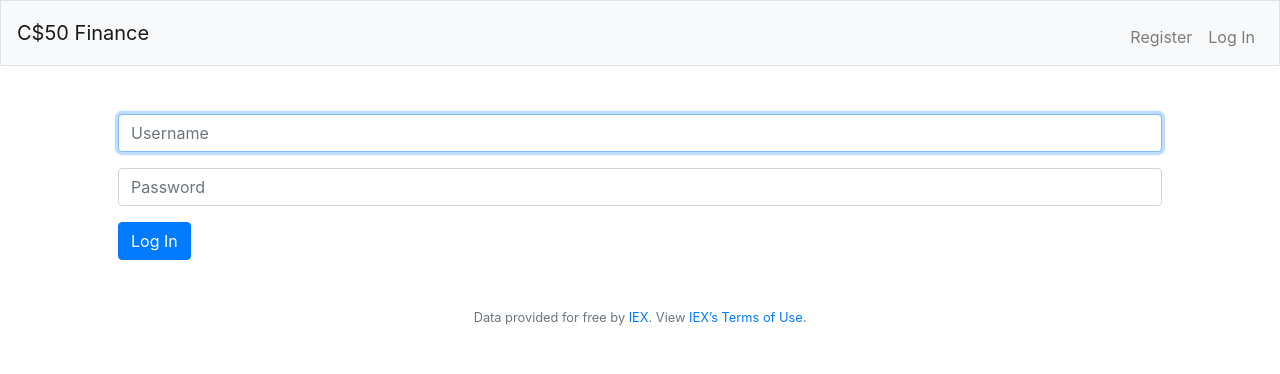
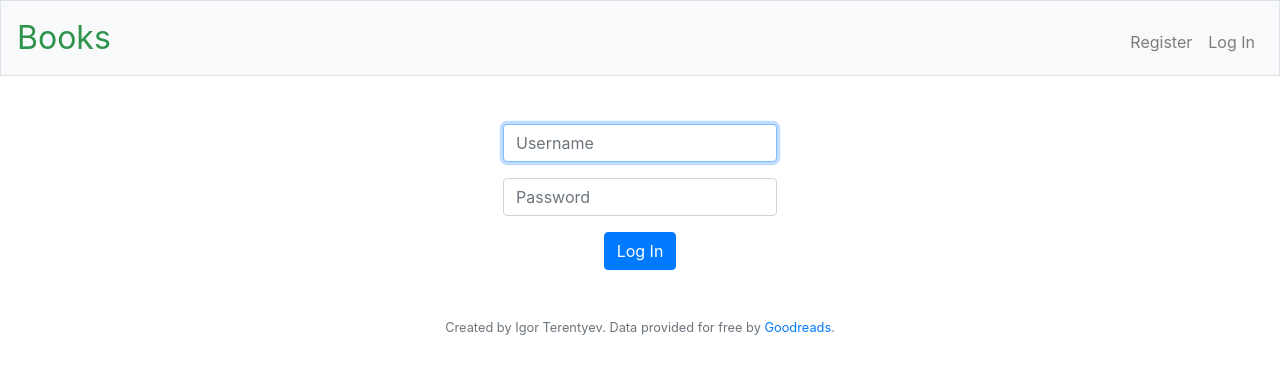
Before and after one commit to FaiWei/CS50-s-Web-Programming-with-Python-and-JavaScript, a Flask app: page /login in a window 1280 px wide. Shown: the top 374 px of the page. Run offline with Flask 2, Linux system fonts and the light colour scheme; some libraries are stand-ins or nearby versions.

Commit message:
basic design added

```diff
--- a/application.py
+++ b/application.py
@@ -99,3 +99,51 @@ def login():
     # User reached route via GET (as by clicking a link or via redirect)
     else:
         return render_template("login.html")
+
+
+@app.route("/register", methods=["GET", "POST"])
+def register():
+
+    # Forget any user_id
+    session.clear()
+
+    # User reached route via POST (as by submitting a form via POST)
+    if request.method == "POST":
+
+        # Ensure username was submitted
+        if not request.form.get("username"):
+            return apology("must provide username", 400)
+
+        name = request.form.get("username")
+
+        exists_username = db.execute("SELECT username FROM users where username = :username", username=name)
+        if exists_username:
+            return apology("username already exists", 400)
+
+        # Ensure password was submitted
+        elif not request.form.get("password"):
+            return apology("must provide password", 400)
+
+        # Ensure password check was submitted
+        elif not request.form.get("confirmation"):
+            return apology("must provide password check", 400)
+
+        # Ensure password check was submitted
+        elif request.form.get("confirmation") != request.form.get("password"):
+            return apology("passwords do not match", 400)
+
+        # insert new info in db
+        hash = generate_password_hash(request.form.get("password"))
+        db.execute(
+            "INSERT INTO users(username,hash) VALUES(:username, :hash)",
+            username=name, hash=hash)
+
+        # log into session
+        session.get("user_id")
+
+        # Redirect user to home page
+        return redirect("/")
+
+    # User reached route via GET (as by clicking a link or via redirect)
+    else:
+        return render_template("register.html")
--- /dev/null
+++ b/static/styles.css
@@ -0,0 +1,32 @@
+.navbar-brand
+{
+    font-size: xx-large;
+}
+.navbar-brand #green
+{
+    color: #2e944b;
+}
+
+main .form-control
+{
+    /* center form controls */
+    display: inline-block;
+
+    /* override Bootstrap's 100% width for form controls */
+    width: auto;
+}
+
+main
+{
+    /* scroll horizontally as needed */
+    overflow-x: auto;
+
+    /* center contents */
+    text-align: center;
+}
+
+main img
+{
+    /* constrain images on small screens */
+    max-width: 100%;
+}
--- a/templates/apology.html
+++ b/templates/apology.html
@@ -5,5 +5,5 @@
 {% endblock %}
 
 {% block main %}
-    <img alt="{{ top }}" class="border" src="http://memegen.link/custom/{{ top | urlencode }}/{{ bottom | urlencode }}.jpg?alt=https://i.imgur.com/CsCgN7Ll.png" title="{{ top }}">
+    <img alt="{{ top }}" class="border" src="http://memegen.link/custom/{{ top | urlencode }}/{{ bottom | urlencode }}.jpg?alt=static/note.png" title="{{ top }}">
 {% endblock %}
--- a/templates/layout.html
+++ b/templates/layout.html
@@ -4,30 +4,27 @@
 
     <head>
 
-        <!-- Required meta tags -->
         <meta charset="utf-8">
         <meta name="viewport" content="width=device-width, initial-scale=1, shrink-to-fit=no">
 
-        <!-- documentation at http://getbootstrap.com/docs/4.1/, alternative themes at https://bootswatch.com/ -->
-        <link href="https://maxcdn.bootstrapcdn.com/bootstrap/4.1.3/css/bootstrap.min.css" rel="stylesheet">
+        <link rel="stylesheet" href="https://stackpath.bootstrapcdn.com/bootstrap/4.4.1/css/bootstrap.min.css" integrity="sha384-Vkoo8x4CGsO3+Hhxv8T/Q5PaXtkKtu6ug5TOeNV6gBiFeWPGFN9MuhOf23Q9Ifjh" crossorigin="anonymous">
 
-        <!-- https://favicon.io/emoji-favicons/money-mouth-face/ -->
-        <link href="/static/favicon.ico" rel="icon">
+        <link href="/static/book.png" rel="icon">
 
         <link href="/static/styles.css" rel="stylesheet">
 
-        <script src="https://code.jquery.com/jquery-3.3.1.min.js"></script>
-        <script src="https://cdnjs.cloudflare.com/ajax/libs/popper.js/1.14.3/umd/popper.min.js"></script>
-        <script src="https://maxcdn.bootstrapcdn.com/bootstrap/4.1.3/js/bootstrap.min.js"></script>
+        <script src="https://code.jquery.com/jquery-3.4.1.slim.min.js" integrity="sha384-J6qa4849blE2+poT4WnyKhv5vZF5SrPo0iEjwBvKU7imGFAV0wwj1yYfoRSJoZ+n" crossorigin="anonymous"></script>
+        <script src="https://cdn.jsdelivr.net/npm/popper.js@1.16.0/dist/umd/popper.min.js" integrity="sha384-Q6E9RHvbIyZFJoft+2mJbHaEWldlvI9IOYy5n3zV9zzTtmI3UksdQRVvoxMfooAo" crossorigin="anonymous"></script>
+        <script src="https://stackpath.bootstrapcdn.com/bootstrap/4.4.1/js/bootstrap.min.js" integrity="sha384-wfSDF2E50Y2D1uUdj0O3uMBJnjuUD4Ih7YwaYd1iqfktj0Uod8GCExl3Og8ifwB6" crossorigin="anonymous"></script>
 
-        <title>CS50 Books: {% block title %}{% endblock %}</title>
+        <title>Books: {% block title %}{% endblock %}</title>
 
     </head>
 
     <body>
 
         <nav class="navbar navbar-expand-md navbar-light bg-light border">
-            <a class="navbar-brand" href="/"><span class="blue">C</span><span class="red">$</span><span class="yellow">5</span><span class="green">0</span> <span class="red">Finance</span></a>
+            <a class="navbar-brand" href="/"><span id="green">Books</span></a>
             <button aria-controls="navbar" aria-expanded="false" aria-label="Toggle navigation" class="navbar-toggler" data-target="#navbar" data-toggle="collapse" type="button">
                 <span class="navbar-toggler-icon"></span>
             </button>
@@ -64,7 +61,7 @@
         </main>
 
         <footer class="small text-center text-muted">
-            Data provided for free by <a href="https://iextrading.com/developer">IEX</a>. View <a href="https://iextrading.com/api-exhibit-a/">IEX’s Terms of Use</a>.
+            Created by Igor Terentyev. Data provided for free by <a href=" https://www.goodreads.com/">Goodreads</a>.
         </footer>
 
     </body>
```
Also changed, not shown: static/book.png (added), static/note.png (added).
